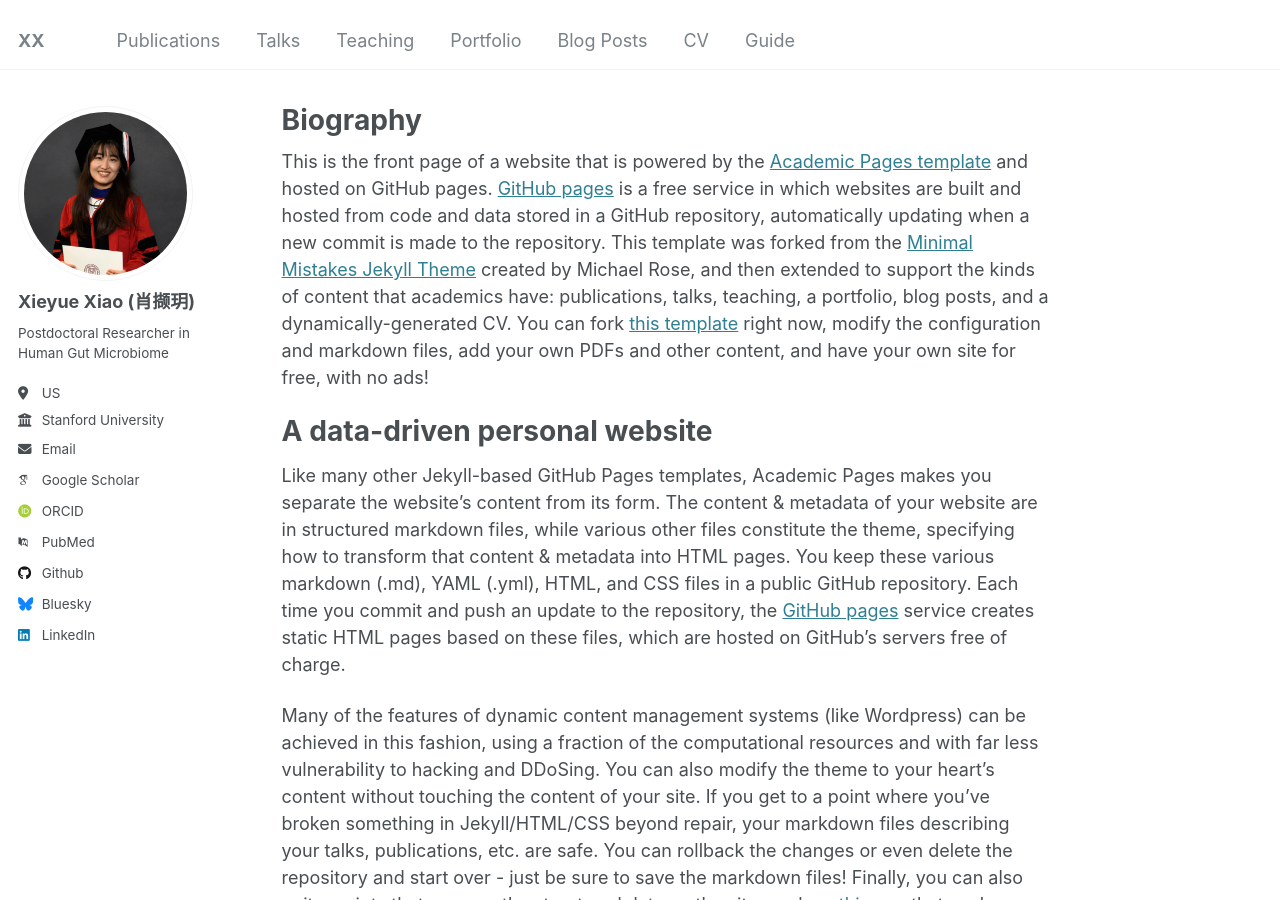
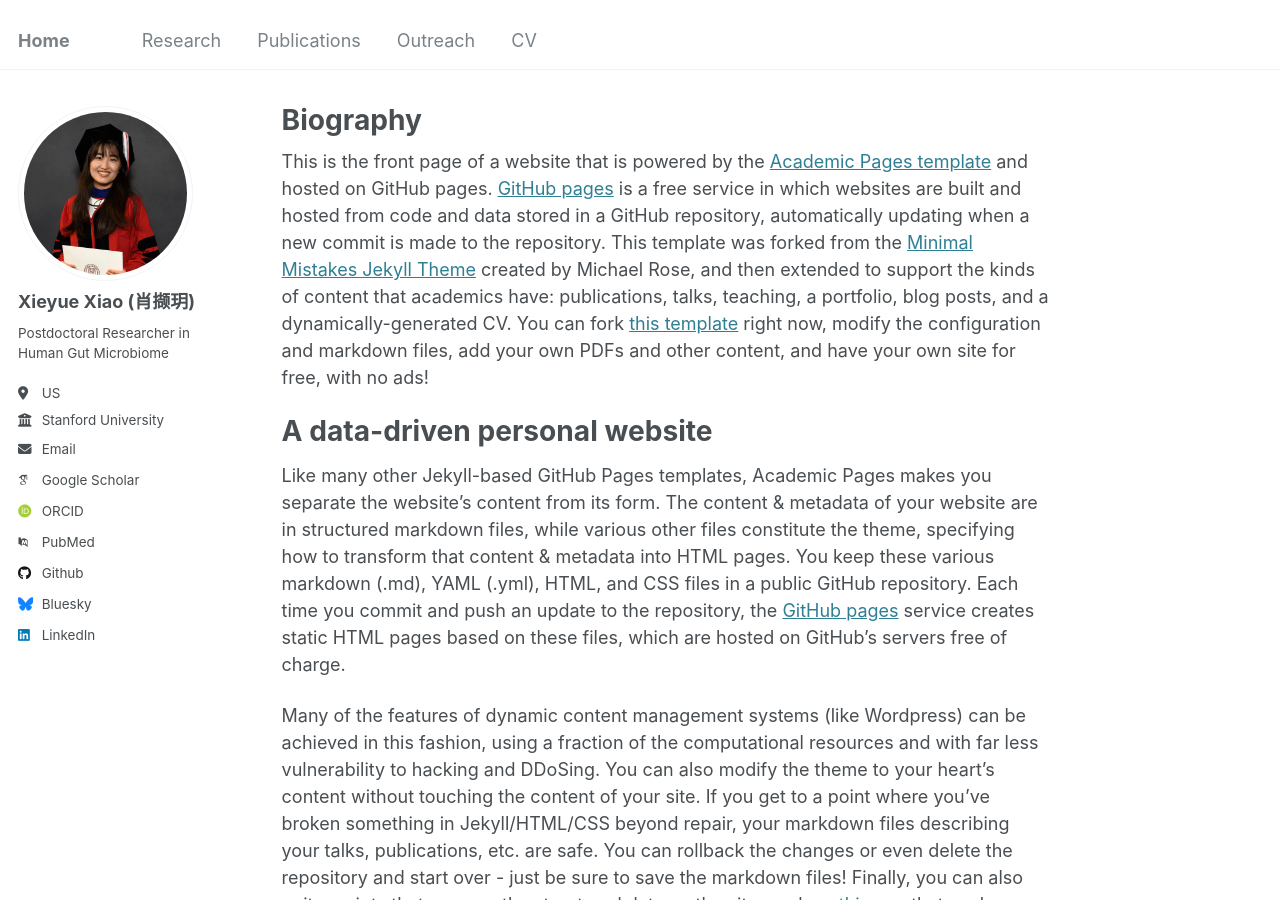
Before and after one commit to XieyueXiao/xieyuexiao.github.io, a Jekyll site: the page built from _pages/about.md, in a window 1280 px wide and 900 px high. Built offline with Jekyll 4.4.1, drawn with Linux system fonts in a browser that asks for light colours; some web fonts are replaced.

Commit message:
menu bar changes

```diff
--- a/_config.yml
+++ b/_config.yml
@@ -8,7 +8,7 @@
 
 # Basic Site Settings
 locale                   : "en-US"
-title                    : "XX"
+title                    : "Home"
 title_separator          : "-"
 name                     : &name "Your Name"
 description              : &description "personal description"
--- a/_data/navigation.yml
+++ b/_data/navigation.yml
@@ -5,23 +5,20 @@
 # prevent it from being included in the site.
 
 main:
+  - title: "Research"
+    url: /portfolio/
+
   - title: "Publications"
     url: /publications/
 
-  - title: "Talks"
-    url: /talks/
-
-  - title: "Teaching"
+  - title: "Outreach"
     url: /teaching/
-
-  - title: "Portfolio"
-    url: /portfolio/
-
-  - title: "Blog Posts"
-    url: /year-archive/
 
   - title: "CV"
     url: /cv/
 
-  - title: "Guide"
-    url: /markdown/
+  #- title: "Talks"
+ #   url: /talks/
+
+  #- title: "Guide"
+ #   url: /markdown/
```
